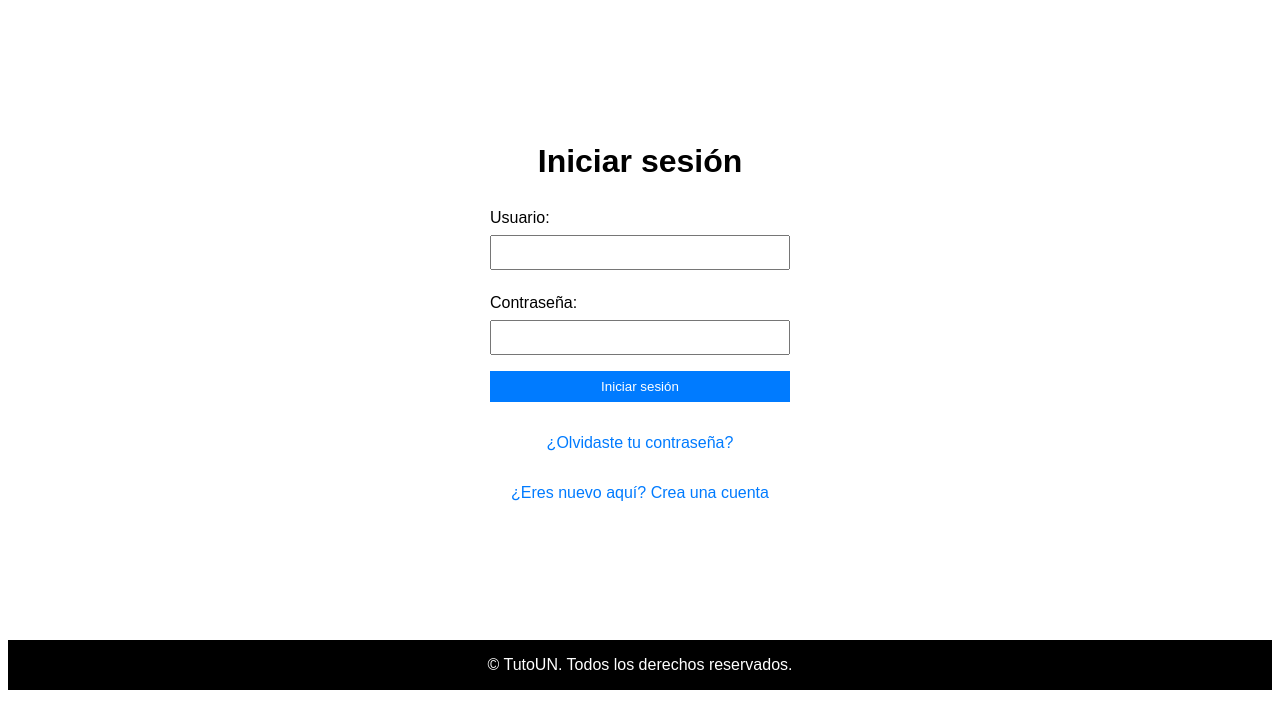
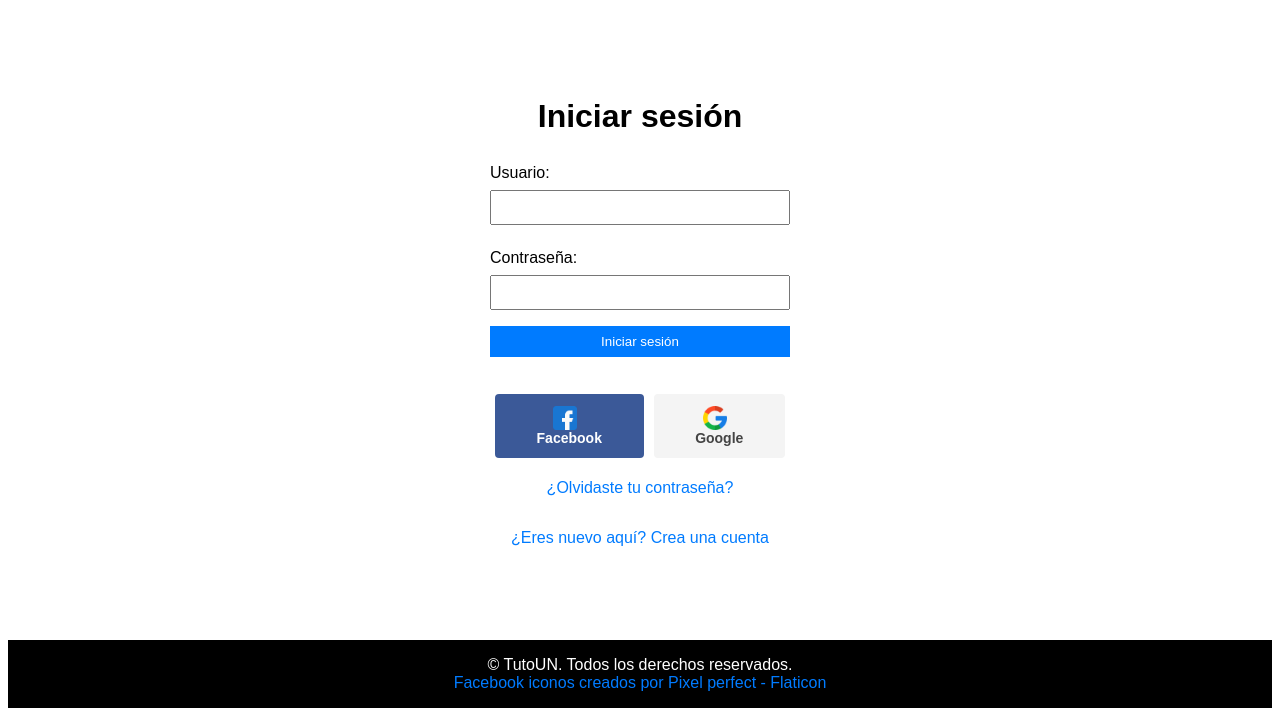
Before and after one commit to federicoGuerrerot/ppi_10, a Django app: page /users/login/ in a window 1280 px wide. Shown: the part 120-836 px from the top of the page. Before the commit the page ends 810 px from the top, so only its background shows below. Run offline with Django 4.2, Linux system fonts and the light colour scheme.

Commit message:
Se crean botones de inicio de sesion con redes

```diff
--- a/TutoUN/settings.py
+++ b/TutoUN/settings.py
@@ -117,7 +117,9 @@ USE_TZ = True
 # Static files (CSS, JavaScript, Images)
 # https://docs.djangoproject.com/en/4.1/howto/static-files/
 
-STATIC_URL = 'static/'
+STATIC_URL = '/static/'
+
+STATICFILES_DIRS = [BASE_DIR / "static"]
 
 # Default primary key field type
 # https://docs.djangoproject.com/en/4.1/ref/settings/#default-auto-field
--- a/core/templates/core/base.html
+++ b/core/templates/core/base.html
@@ -91,6 +91,8 @@
     <footer>
         <!-- Contenido del pie de página -->
         &copy; TutoUN. Todos los derechos reservados.
+        <div><a href="https://www.flaticon.es/iconos-gratis/facebook" title="facebook iconos">Facebook iconos creados por Pixel perfect - Flaticon</a></div>
+
     </footer>
 </body>
 </html>
--- a/users/templates/users/login.html
+++ b/users/templates/users/login.html
@@ -3,6 +3,8 @@
 {% block title %}
     Iniciar sesión - TutoUN
 {% endblock %}
+
+{% load static %}
 
 {% block content %}
     <style>
@@ -51,6 +53,56 @@
         a:hover {
             text-decoration: underline;
         }
+
+        .social-login-buttons {
+            display: flex;
+            justify-content: space-between;
+            max-width: 300px;
+            margin-top: 1rem;
+        }
+
+        .social-login-button {
+        display: inline-block;
+        padding: 12px 24px;
+        margin: 5px;
+        text-decoration: none;
+        font-size: 14px;
+        font-weight: bold;
+        border-radius: 4px;
+        text-align: center;
+        vertical-align: middle;
+        cursor: pointer;
+        transition: background-color 0.2s;
+    }
+
+    .icon {
+        width: 24px;
+        height: auto;
+        margin-right: 8px;
+        vertical-align: middle;
+    }
+
+    .facebook-button {
+        color: white;
+        background-color: #3B5998;
+    }
+
+    .facebook-button:hover {
+        background-color: #2d4373;
+    }
+
+    .google-button {
+        color: #444;
+        background-color: #F4F4F4;
+    }
+
+    .google-button:hover {
+        background-color: #E8E8E8;
+    }
+
+
+
+
     </style>
 
     <div class="login-container">
@@ -63,7 +115,17 @@
             <input type="password" name="password" id="password" required>
             <button type="submit">Iniciar sesión</button>
         </form>
+        <div class="social-login-buttons">
+            <a href="{}" class="social-login-button facebook-button">
+                <img src="{% static 'facebook.png' %}" alt="Facebook icon" class="icon"> Facebook
+            </a>
+            <a href="{}" class="social-login-button google-button">
+                <img src="{% static 'google.png' %}" alt="Google icon" class="icon"> Google
+            </a>
+        </div>
         <p><a href="{}">¿Olvidaste tu contraseña?</a></p>
         <p><a href="{}">¿Eres nuevo aquí? Crea una cuenta</a></p>
     </div>
+
+
 {% endblock %}
```
Also changed, not shown: static/facebook.png (added), static/google.png (added).
